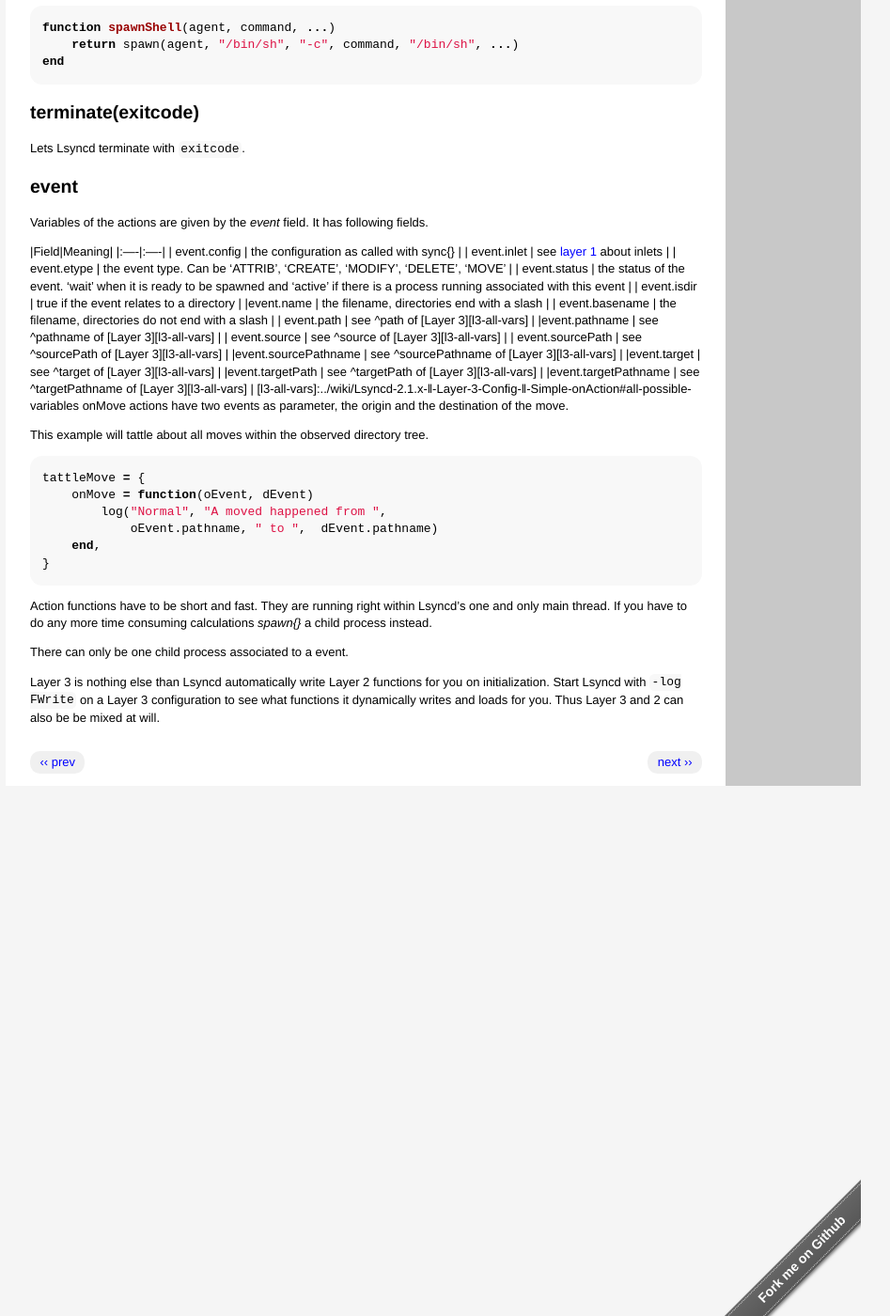
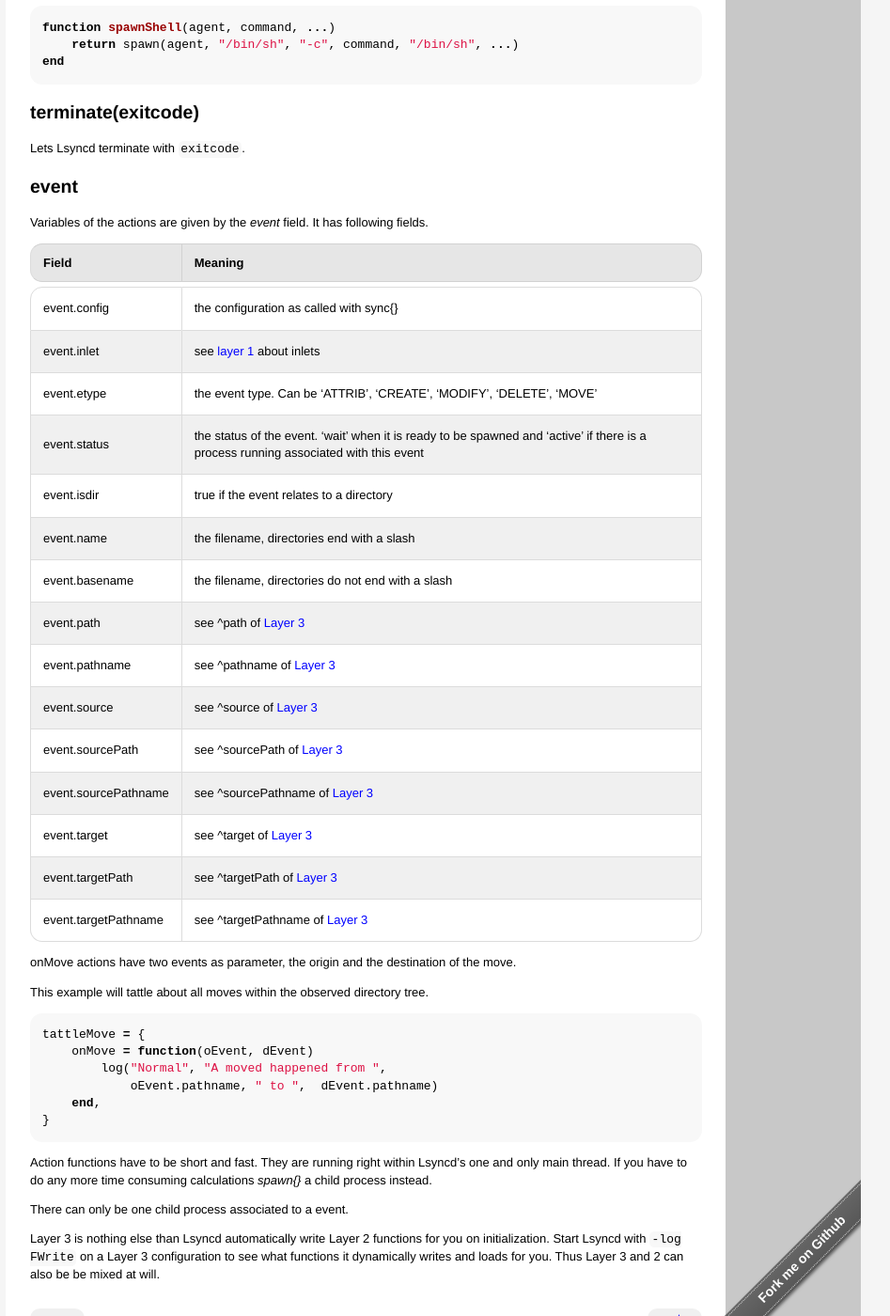
Before and after one commit to lsyncd/lsyncd, a Jekyll site: the page built from manual/config/layer2/index.md, in a window 1280 px wide and 1400 px high, scrolled down 846 px. Shown: the whole window at 94% size, without its empty margins (179-1126 px from the left). Built offline with Jekyll 4.4.1, drawn with Linux system fonts in a browser that asks for light colours.

Commit message:
Improve table

```diff
--- a/manual/config/layer2/index.md
+++ b/manual/config/layer2/index.md
@@ -59,21 +59,21 @@ Variables of the actions are given by the _event_ field. It has following fields
 |Field|Meaning|
 |:----|:----|
 | event.config | the configuration as called with sync{} |
-| event.inlet | see [layer 1](Layer 1 Config) about inlets |
+| event.inlet | see [layer 1](https://axkibe.github.io/lsyncd/manual/config/layer1/) about inlets |
 | event.etype | the event type. Can be 'ATTRIB', 'CREATE', 'MODIFY', 'DELETE', 'MOVE' |
 | event.status | the status of the event. 'wait' when it is ready to be spawned and 'active' if there is a process running associated with this event |
 | event.isdir | true if the event relates to a directory |
-|event.name | the filename, directories end with a slash |
+| event.name | the filename, directories end with a slash |
 | event.basename | the filename, directories do not end with a slash |
-| event.path | see ^path of [Layer 3][l3-all-vars] |
-|event.pathname | see ^pathname of [Layer 3][l3-all-vars] |
-| event.source | see ^source of [Layer 3][l3-all-vars] |
-| event.sourcePath | see ^sourcePath of [Layer 3][l3-all-vars] |
-|event.sourcePathname | see ^sourcePathname of [Layer 3][l3-all-vars] |
-|event.target | see ^target of [Layer 3][l3-all-vars] |
-|event.targetPath | see ^targetPath of [Layer 3][l3-all-vars] |
-|event.targetPathname | see ^targetPathname of [Layer 3][l3-all-vars] |
-[l3-all-vars]:../wiki/Lsyncd-2.1.x-‖-Layer-3-Config-‖-Simple-onAction#all-possible-variables
+| event.path | see ^path of [Layer 3](https://axkibe.github.io/lsyncd/manual/config/layer3/#all-possible-variables) |
+| event.pathname | see ^pathname of [Layer 3](https://axkibe.github.io/lsyncd/manual/config/layer3/#all-possible-variables) |
+| event.source | see ^source of [Layer 3](https://axkibe.github.io/lsyncd/manual/config/layer3/#all-possible-variables) |
+| event.sourcePath | see ^sourcePath of [Layer 3](https://axkibe.github.io/lsyncd/manual/config/layer3/#all-possible-variables) |
+| event.sourcePathname | see ^sourcePathname of [Layer 3](https://axkibe.github.io/lsyncd/manual/config/layer3/#all-possible-variables) |
+| event.target | see ^target of [Layer 3](https://axkibe.github.io/lsyncd/manual/config/layer3/#all-possible-variables) |
+| event.targetPath | see ^targetPath of [Layer 3](https://axkibe.github.io/lsyncd/manual/config/layer3/#all-possible-variables) |
+| event.targetPathname | see ^targetPathname of [Layer 3](https://axkibe.github.io/lsyncd/manual/config/layer3/#all-possible-variables) |
+
 onMove actions have two events as parameter, the origin and the destination of the move.
 
 This example will tattle about all moves within the observed directory tree.
```
